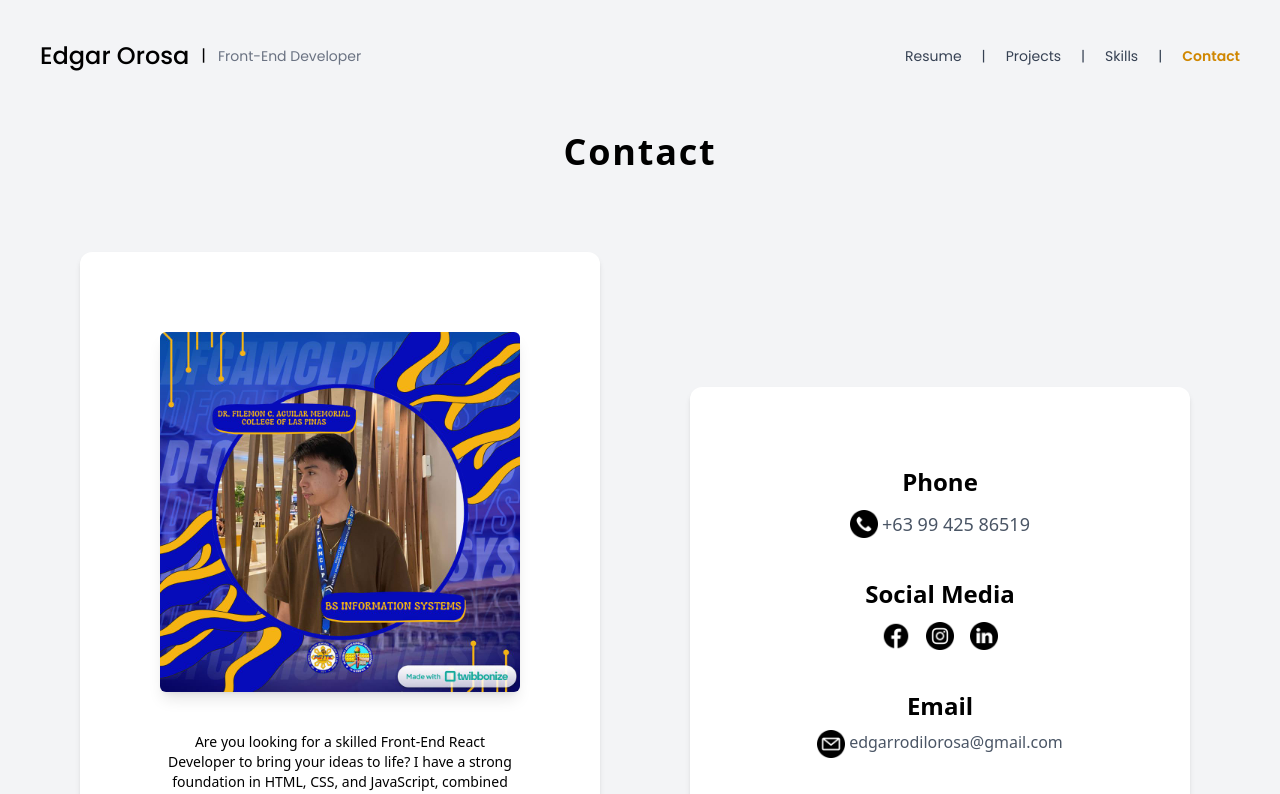
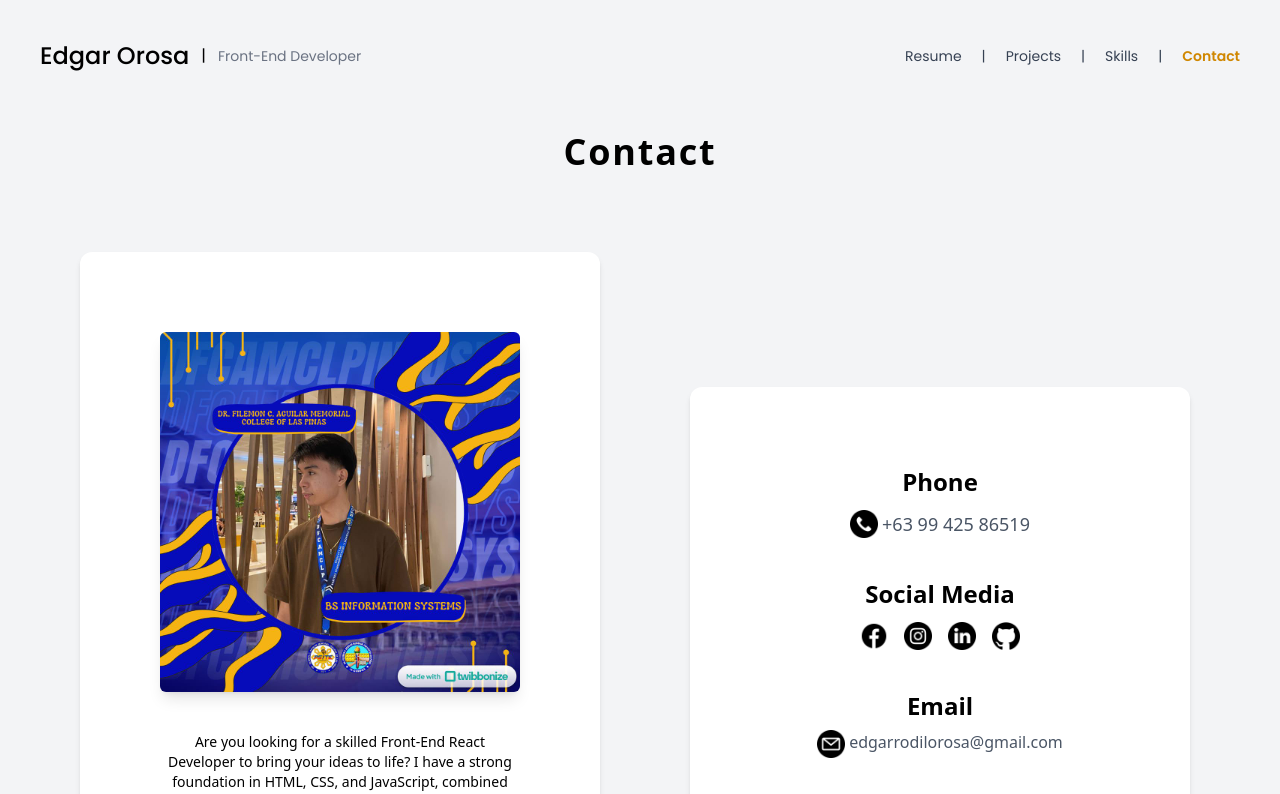
Before and after one commit to Xeyn19/website-portfolio-deploy, a React (Vite) app: page /contact in a window 1280 px wide. Shown: the top 794 px of the page. Built offline with nearby package versions, Linux system fonts and the light colour scheme.

Commit message:
added github in my social media.

```diff
--- a/src/pages/Contact.jsx
+++ b/src/pages/Contact.jsx
@@ -6,6 +6,7 @@ import fb from '/facebook.png';
 import ig from '/instagram.png';
 import linkedin from '/linkedin.png';
 import email from '/email.png';
+import github from '/github.png'
 
 const fadeIn = {
   hidden: { opacity: 0, y: 30 },
@@ -100,6 +101,14 @@ const Contact = () => {
                 >
                   <img src={linkedin} alt="LinkedIn" className="w-7 h-7" />
                 </motion.a>
+                <motion.a
+                  href="https://github.com/Xeyn19"
+                  target="_blank"
+                  rel="noopener noreferrer"
+                  whileHover={{ scale: 1.1 }}
+                >
+                  <img src={github} alt="Github" className="w-7 h-7" />
+                </motion.a>
               </div>
             </div>
 
--- a/src/pages/HomePage.jsx
+++ b/src/pages/HomePage.jsx
@@ -4,6 +4,7 @@ import edgarprofile from '/edgar prof.jpg';
 import facebook from '/facebook.png';
 import instagram from '/instagram.png';
 import linkedin from '/linkedin.png';
+import github from '/github.png'
 
 const HomePage = () => {
   return (
@@ -68,7 +69,8 @@ const HomePage = () => {
           {[
             { img: facebook, link: "https://www.facebook.com/edgar.orosa.9/" },
             { img: linkedin, link: "https://www.linkedin.com/in/edgar-orosa-a43a15333/" },
-            { img: instagram, link: "https://www.instagram.com/c_stor_/" }
+            { img: instagram, link: "https://www.instagram.com/c_stor_/" },
+            { img: github, link: "https://github.com/Xeyn19" }
           ].map((item, index) => (
             <motion.a
               key={index}
```
